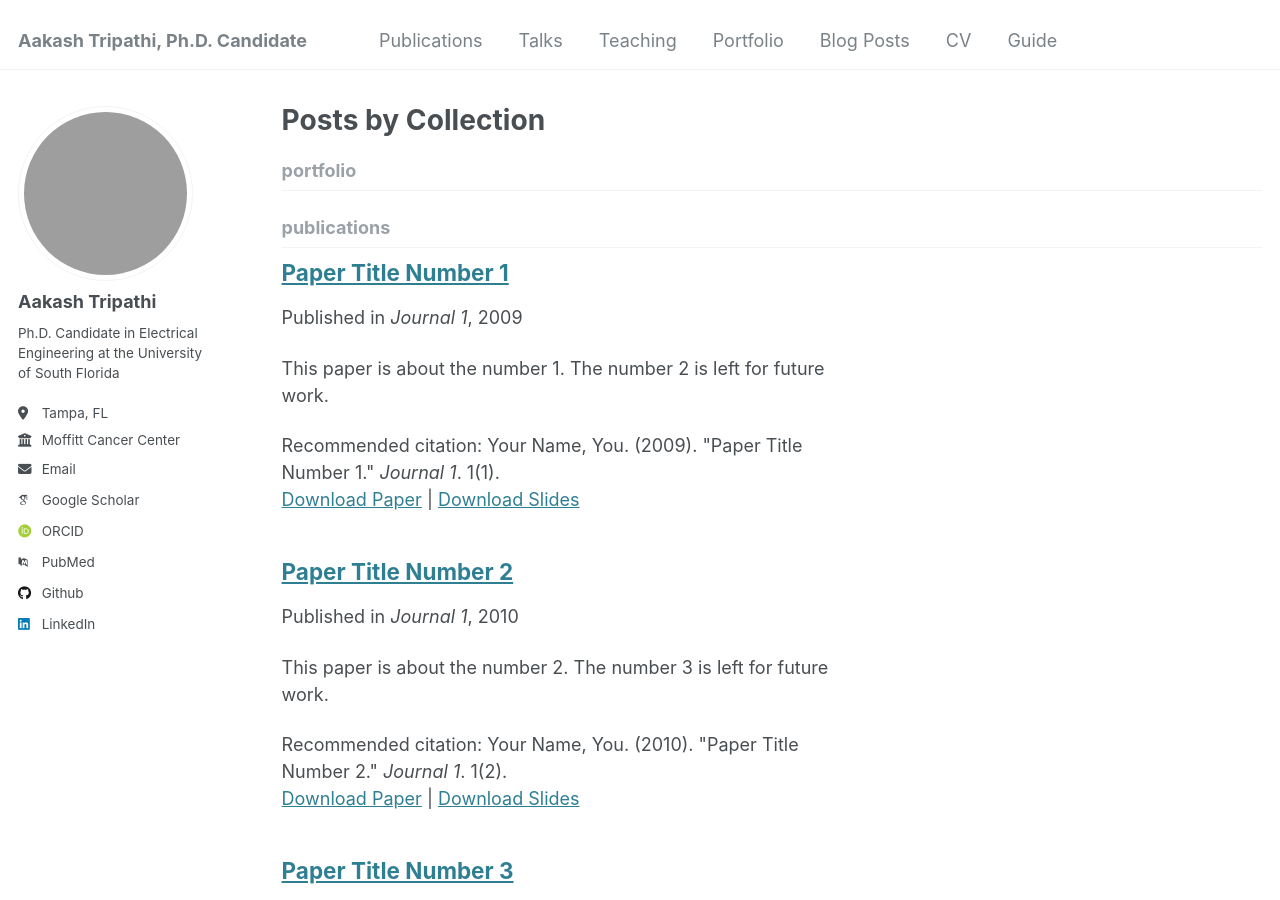
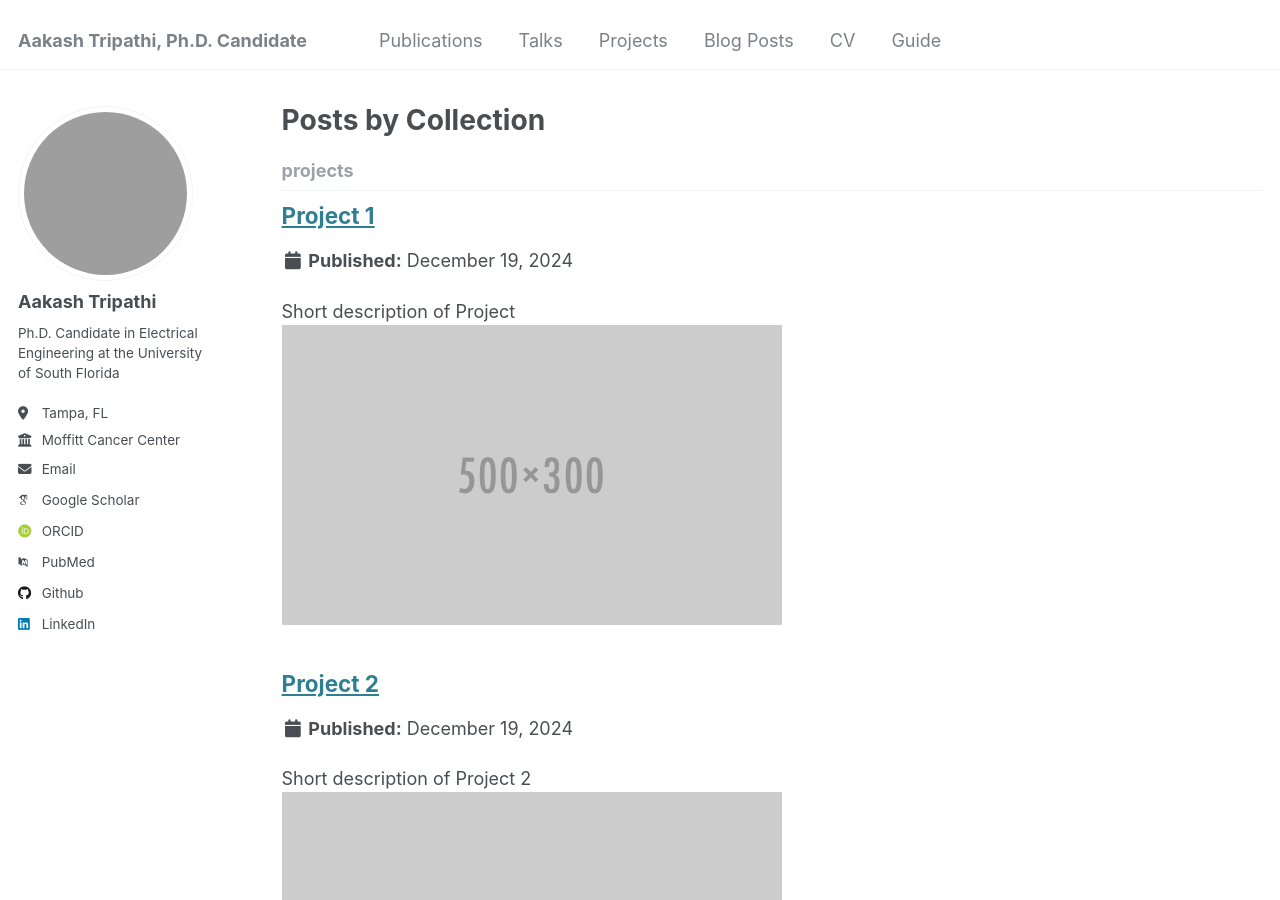
Before and after one commit to Aakash-Tripathi/Aakash-Tripathi.github.io, a Jekyll site: the page built from _pages/collection-archive.html, in a window 1280 px wide and 900 px high. Built offline with Jekyll 4.4.1, drawn with Linux system fonts in a browser that asks for light colours; some web fonts are replaced; grey boxes are pictures that could not be loaded.

Commit message:
rm teaching attempt 2

```diff
--- a/_config.yml
+++ b/_config.yml
@@ -216,13 +216,10 @@ kramdown:
 
 # These settings control the types of collections used by the template
 collections:
-  teaching:
-    output: true
-    permalink: /:collection/:path/
   publications:
     output: true
     permalink: /:collection/:path/
-  portfolio:
+  projects:
     output: true
     permalink: /:collection/:path/
   talks:
--- a/_data/navigation.yml
+++ b/_data/navigation.yml
@@ -11,11 +11,8 @@ main:
   - title: "Talks"
     url: /talks/
 
-  - title: "Teaching"
-    url: /teaching/
-
-  - title: "Portfolio"
-    url: /portfolio/
+  - title: "Projects"
+    url: /projects/
 
   - title: "Blog Posts"
     url: /year-archive/
```
